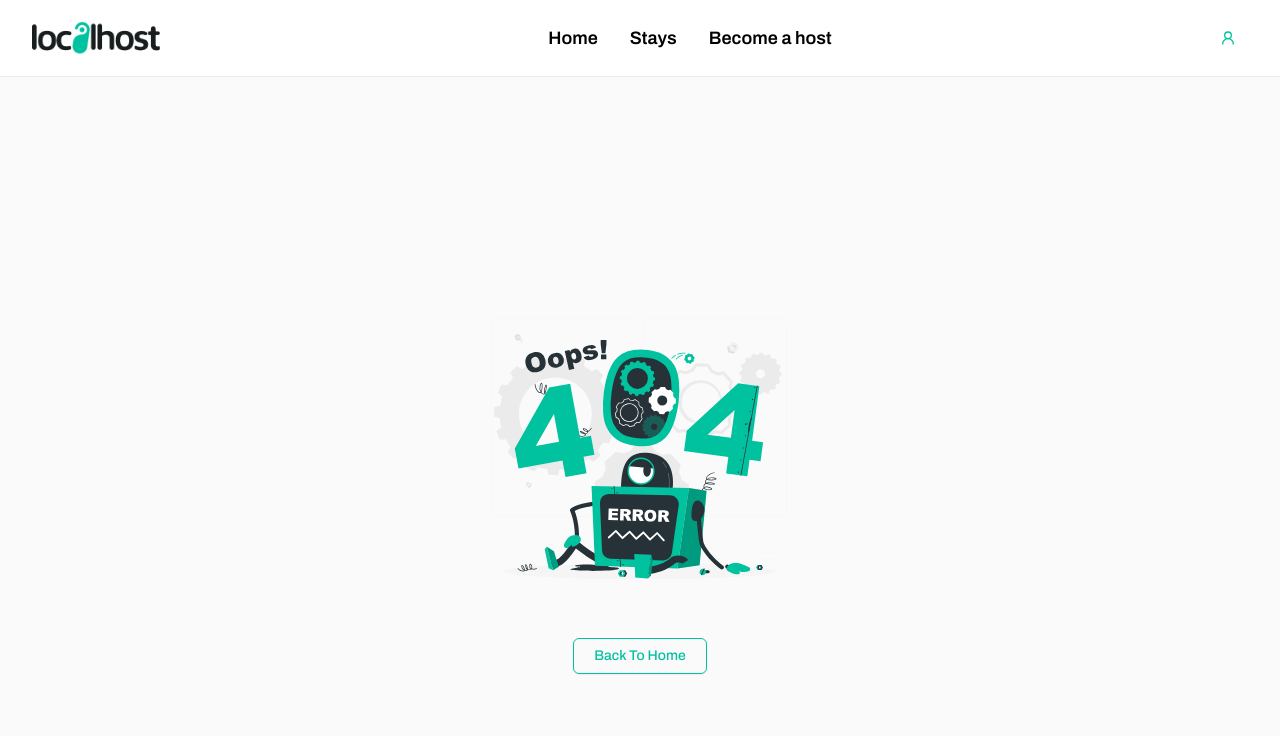
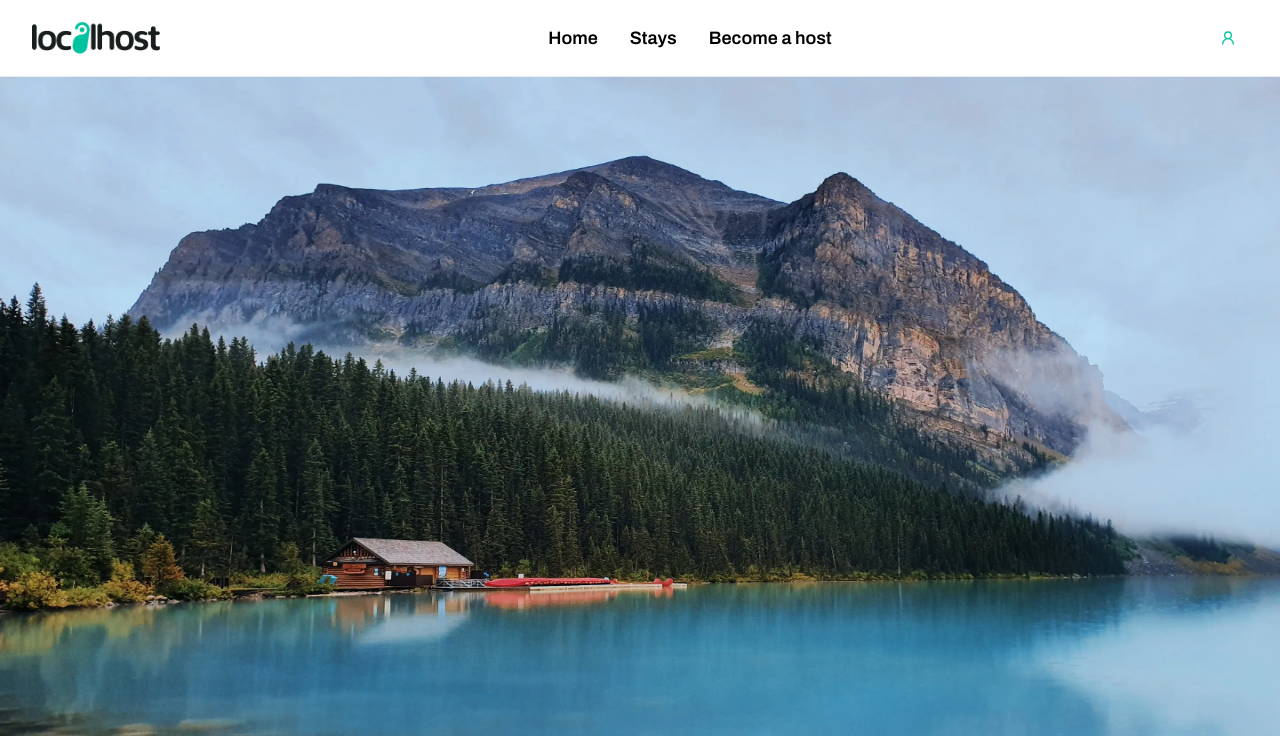
Before and after one commit to alaashalaby/Localhost-Website, a Next.js app: page /login in a window 1280 px wide. Before the commit this address had no page. Shown: the top 736 px of the page. Built offline with nearby package versions, Linux system fonts and the light colour scheme.

Commit message:
Add basic structure of auth pages

```diff
--- /dev/null
+++ b/src/app/login/page.tsx
@@ -0,0 +1,9 @@
+import Image from "next/image";
+import bgImage from "../../../public/bgImage.webp";
+export default function LoginPage() {
+  return (
+    <div className="relative w-full h-screen">
+      <Image src={bgImage} fill priority alt="bgImage" />
+    </div>
+  );
+}
--- /dev/null
+++ b/src/app/register/page.tsx
@@ -0,0 +1,9 @@
+import Image from "next/image";
+import bgImage from "../../../public/bgImage.webp";
+export default function RegisterPage() {
+  return (
+    <div className="relative w-full h-screen">
+      <Image src={bgImage} fill priority alt="bgImage" />
+    </div>
+  );
+}
```
